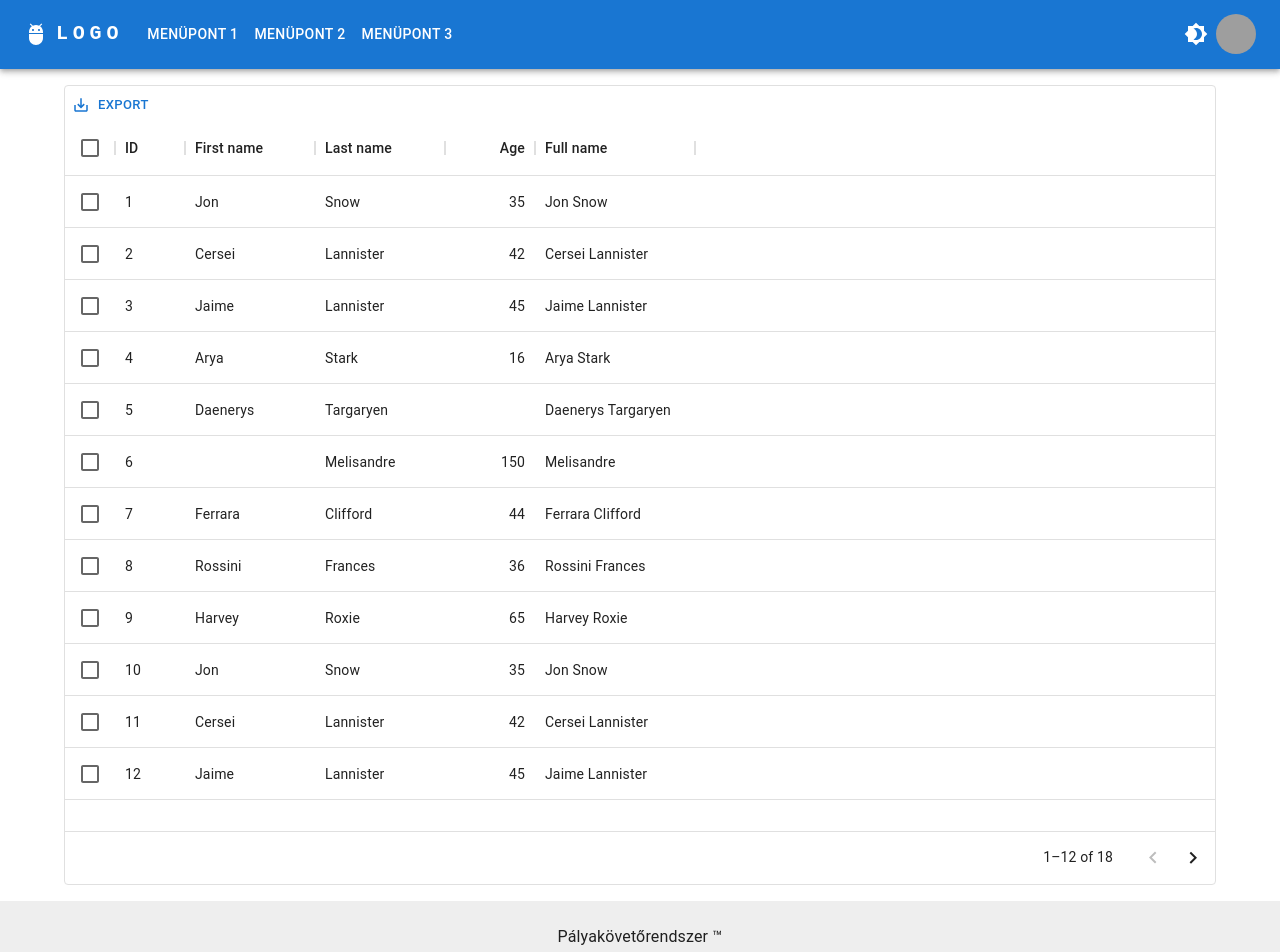
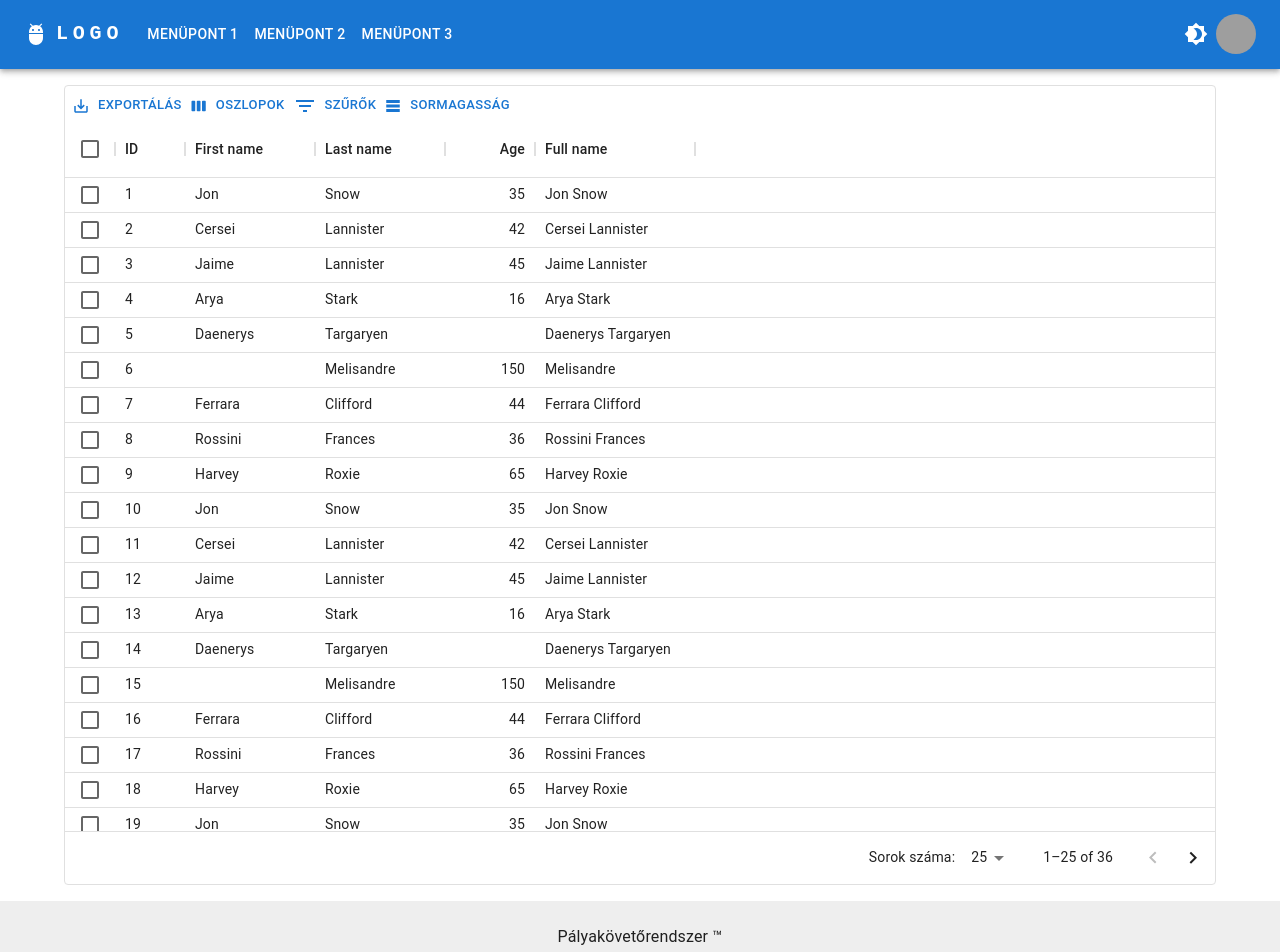
Before and after one commit to hb3nce04/palyakovetes, a React (Create React App) app in the folder vizsgaremek_palyakovetes/frontend/: page / in a window 1280 px wide. Shown: the top 952 px of the page. Built offline with nearby package versions, Linux system fonts and the light colour scheme; grey boxes are pictures that could not be loaded.

Commit message:
Extra funkciók,fordítás adattáblához.
Tesztadatok kibővítése, extra funkciók hozzáadása, illetve az adattáblához magyar fordítás hozzáadása.

```diff
--- a/vizsgaremek_palyakovetes/frontend/src/components/ExportExcel.js
+++ b/vizsgaremek_palyakovetes/frontend/src/components/ExportExcel.js
@@ -1,4 +1,4 @@
-import { Button, Tooltip } from "@mui/material";
+import { Button, ListItem, Tooltip } from "@mui/material";
 import * as FileSaver from "file-saver";
 import XLSX from "sheetjs-style";
 import MenuItem from "@mui/material/MenuItem";
@@ -19,10 +19,12 @@ export default function ExportExcel({ excelData, fileName }) {
 
   return (
     <>
-      <GridExcelExportMenuItem
-        onClick={(e) => exportToExcel(fileName)}
-        color="primary"
-      ></GridExcelExportMenuItem>
+      <ListItem
+            onClick={(e) => exportToExcel(fileName)}
+            className="MuiButtonBase-root MuiMenuItem-root MuiMenuItem-gutters MuiMenuItem-root MuiMenuItem-gutters css-12wi0s0-MuiButtonBase-root-MuiMenuItem-root"
+      >
+        Mentés Excel fájlként
+      </ListItem>
     </>
   );
 }
--- a/vizsgaremek_palyakovetes/frontend/src/components/StudentData.js
+++ b/vizsgaremek_palyakovetes/frontend/src/components/StudentData.js
@@ -5,7 +5,12 @@ import {
   GridPrintExportMenuItem,
   GridToolbarContainer,
   GridToolbarExport,
+  GridToolbar ,
   GridToolbarExportContainer,
+  GridToolbarColumnsButton,
+  GridToolbarFilterButton,
+  GridToolbarDensitySelector,
+  huHU
 } from "@mui/x-data-grid";
 import {
   DataGridPremium,
@@ -55,26 +60,47 @@ const data = {
   { id: 16, lastName: "Clifford", firstName: "Ferrara", age: 44 },
   { id: 17, lastName: "Frances", firstName: "Rossini", age: 36 },
   { id: 18, lastName: "Roxie", firstName: "Harvey", age: 65 },
+  { id: 19, lastName: "Snow", firstName: "Jon", age: 35 },
+  { id: 20, lastName: "Lannister", firstName: "Cersei", age: 42 },
+  { id: 21, lastName: "Lannister", firstName: "Jaime", age: 45 },
+  { id: 22, lastName: "Stark", firstName: "Arya", age: 16 },
+  { id: 23, lastName: "Targaryen", firstName: "Daenerys", age: null },
+  { id: 24, lastName: "Melisandre", firstName: null, age: 150 },
+  { id: 25, lastName: "Clifford", firstName: "Ferrara", age: 44 },
+  { id: 26, lastName: "Frances", firstName: "Rossini", age: 36 },
+  { id: 27, lastName: "Roxie", firstName: "Harvey", age: 65 },
+  { id: 28, lastName: "Snow", firstName: "Jon", age: 35 },
+  { id: 29, lastName: "Lannister", firstName: "Cersei", age: 42 },
+  { id: 30, lastName: "Lannister", firstName: "Jaime", age: 45 },
+  { id: 31, lastName: "Stark", firstName: "Arya", age: 16 },
+  { id: 32, lastName: "Targaryen", firstName: "Daenerys", age: null },
+  { id: 33, lastName: "Melisandre", firstName: null, age: 150 },
+  { id: 34, lastName: "Clifford", firstName: "Ferrara", age: 44 },
+  { id: 35, lastName: "Frances", firstName: "Rossini", age: 36 },
+  { id: 36, lastName: "Roxie", firstName: "Harvey", age: 65 },
 ]
 }
 
 export default function StudentData() {
   const [selectedRows, setSelectedRows] = React.useState([]);
+  const [pageSize, setPageSize] = React.useState(25);
 
   function CustomToolbar() {
     const date = new Date();
 
     return (
       <GridToolbarContainer>
-        <GridToolbarExportContainer>
-          <ExportExcel
-            excelData={selectedRows}
-            fileName={`Diák adatok ${date.getFullYear()}.${date.getMonth() + 1}.${date.getDate()}. ${date.getHours()}-${date.getMinutes()}-${date.getSeconds()}`}
-          />
-
+          <GridToolbarExportContainer>
+            <ExportExcel
+              excelData={selectedRows}
+              fileName={`Diák adatok ${date.getFullYear()}.${date.getMonth() + 1}.${date.getDate()}. ${date.getHours()}-${date.getMinutes()}-${date.getSeconds()}`}
+            />
           <GridCsvExportMenuItem />
           <GridPrintExportMenuItem />
         </GridToolbarExportContainer>
+        <GridToolbarColumnsButton />
+        <GridToolbarFilterButton />
+        <GridToolbarDensitySelector  />
       </GridToolbarContainer>
     );
   }
@@ -82,8 +108,12 @@ export default function StudentData() {
   return (
     <div style={{ height: 800, width: "90%", margin: "1rem auto" }}>
       <DataGrid
-        pageSize={12}
-        rowsPerPageOptions={[12]}
+        /*MUI-hoz tartozó magyar fordítás*/
+        localeText={huHU.components.MuiDataGrid.defaultProps.localeText}
+        pageSize={pageSize}
+        onPageSizeChange={(newPage) => setPageSize(newPage)}
+        pagination
+        rowHeight={35}
         checkboxSelection
         columns={data.columns}
         onSelectionModelChange={(ids) => {
```
Also changed, not shown: 1 other file (tests, documents, lock files or other folders).
